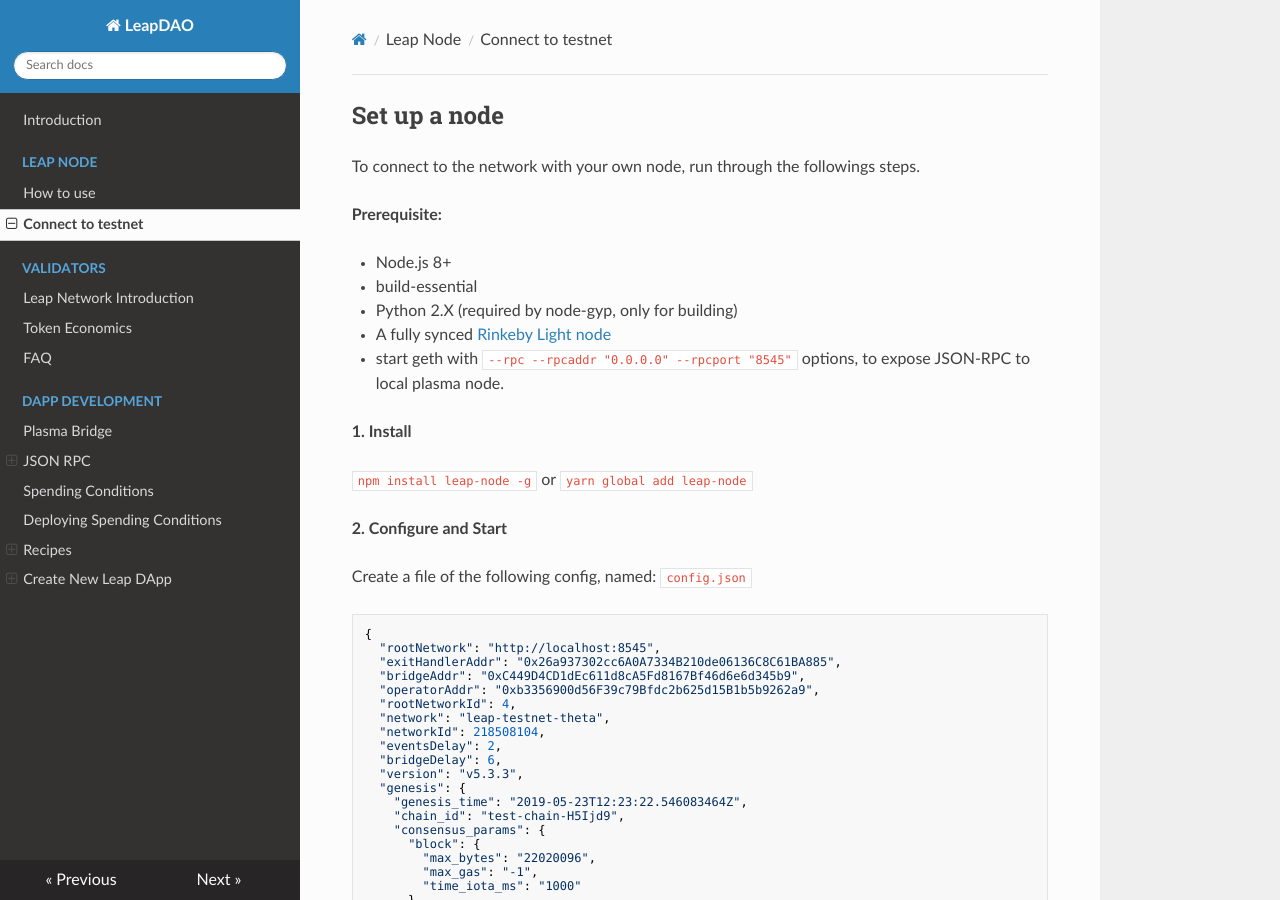
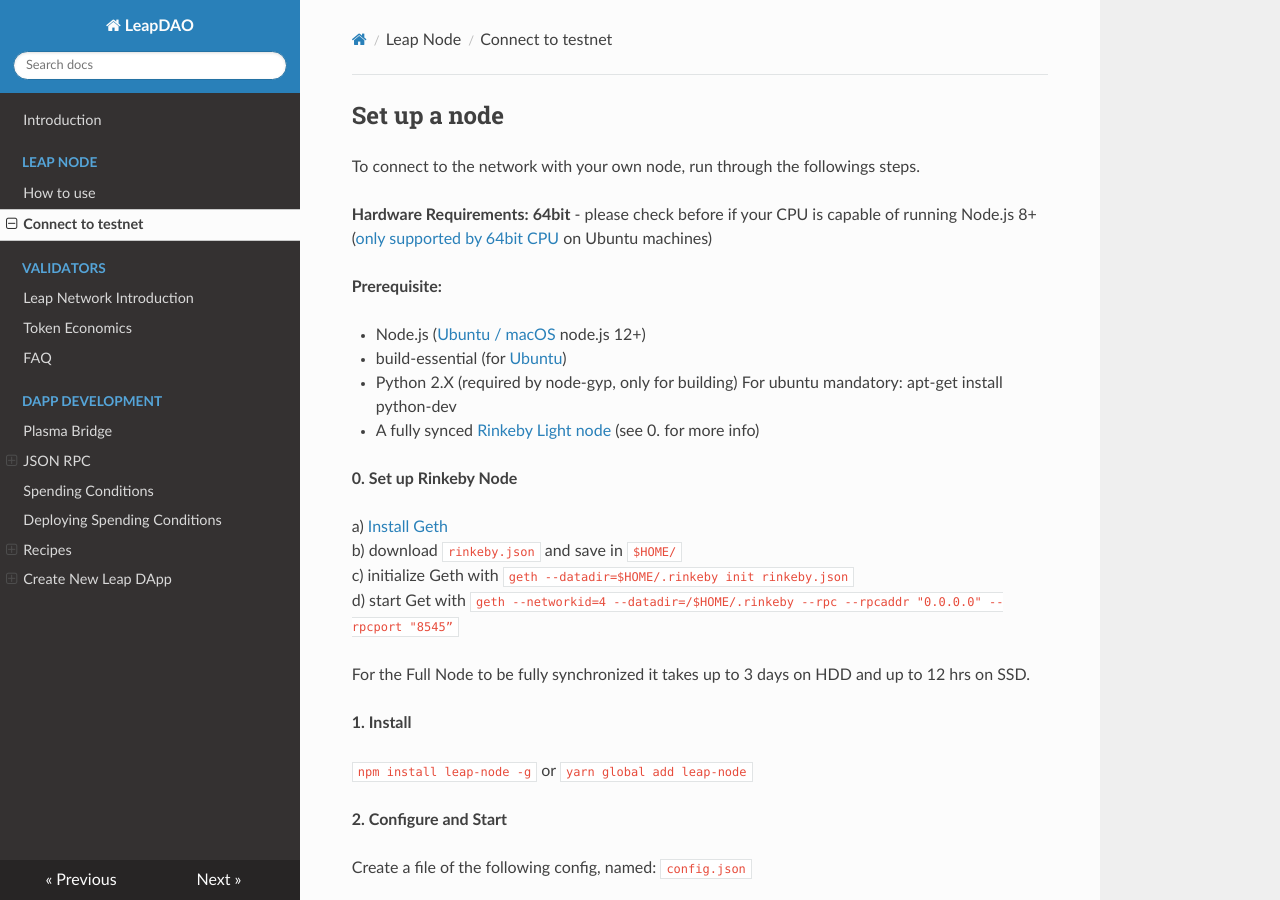
Before and after one commit to leapdao/docs, an MkDocs documentation site: the page built from docs/connect.md, in a window 1280 px wide and 900 px high. Built offline with MkDocs 1.6.1, drawn with Linux system fonts in a browser that asks for light colours; nearby versions of some CDN libraries; some of the changed text lies outside the part shown.

Commit message:
more detailed instructions

```diff
--- a/docs/connect.md
+++ b/docs/connect.md
@@ -2,13 +2,26 @@
 
 To connect to the network with your own node, run through the followings steps.
 
+**Hardware Requirements:**
+**64bit** - please check before if your CPU is capable of running Node.js 8+ ([only supported by 64bit CPU](https://github.com/nodejs/build/issues/885) on Ubuntu machines)
+
+
 **Prerequisite:**
 
-- Node.js 8+
-- build-essential
+- Node.js ([Ubuntu / macOS](https://nodejs.org/en/download/) node.js 12+)
+- build-essential (for [Ubuntu](https://askubuntu.com/questions/398489/how-to-install-build-essential))
 - Python 2.X (required by node-gyp, only for building)
-- A fully synced [Rinkeby Light node](https://www.rinkeby.io/#geth)
-- start geth with `--rpc --rpcaddr "0.0.0.0" --rpcport "8545"` options, to expose JSON-RPC to local plasma node.
+  For ubuntu mandatory:  apt-get install python-dev
+- A fully synced [Rinkeby Light node](https://www.rinkeby.io/#geth) (see 0. for more info)
+
+**0. Set up Rinkeby Node**
+
+a) [Install Geth](https://geth.ethereum.org/docs/install-and-build/installing-geth)
+b) download `rinkeby.json` and save in `$HOME/`
+c) initialize Geth with `geth --datadir=$HOME/.rinkeby init rinkeby.json`
+d) start Get with `geth --networkid=4 --datadir=/$HOME/.rinkeby --rpc --rpcaddr "0.0.0.0" --rpcport "8545”`
+
+For the Full Node to be fully synchronized it takes up to 3 days on HDD and up to 12 hrs on SSD.
 
 **1. Install**
 
@@ -90,6 +103,8 @@ If a node launches for the first time, it automatically generates a validator ke
 
 ![Validator Console](/img/validatorTerminal.png "values to copy from console")
 
+If you can’t find the `validator address` and `validator ID` you can restart the process and get the info.
+
 
 **1. Fund your validator address with Ether**
 
```
Also changed, not shown: other parts of docs/connect.md (+1 -1 lines).
